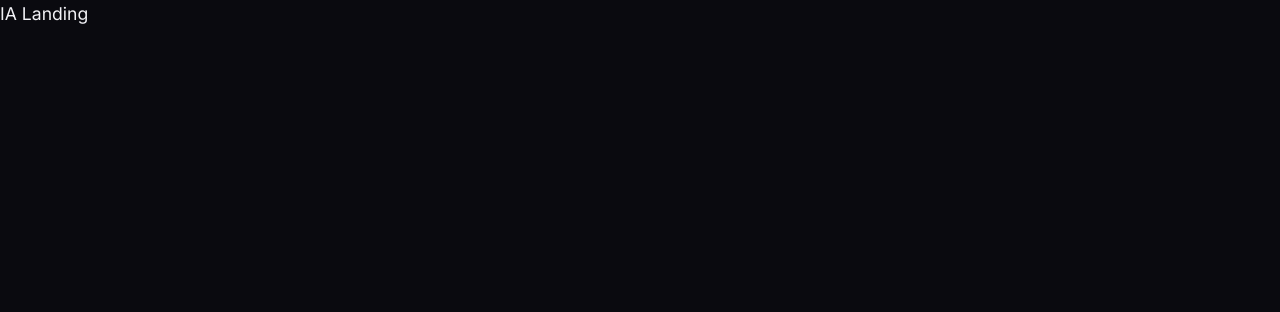
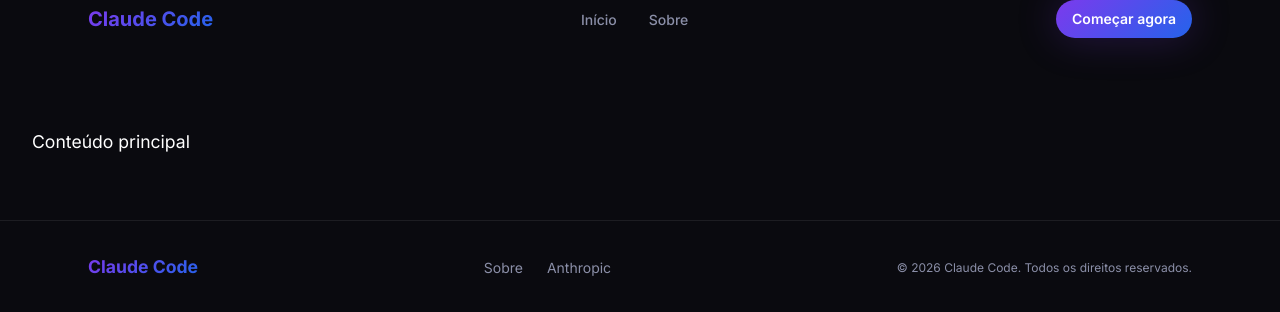
Before and after one commit to Grn144/site-IA, a React (Vite) app: page / in a window 1280 px wide. Shown: the top 312 px of the page. Built offline with nearby package versions, Linux system fonts and the light colour scheme.

Commit message:
feat: add Container, Navbar, and Footer layout components

```diff
--- a/src/App.jsx
+++ b/src/App.jsx
@@ -1,3 +1,14 @@
+import Navbar from './components/layout/Navbar/Navbar'
+import Footer from './components/layout/Footer/Footer'
+
 export default function App() {
-  return <div>IA Landing</div>
+  return (
+    <>
+      <Navbar />
+      <main>
+        <p style={{ color: 'white', padding: '4rem 2rem' }}>Conteúdo principal</p>
+      </main>
+      <Footer />
+    </>
+  )
 }
--- /dev/null
+++ b/src/components/layout/Container/Container.jsx
@@ -0,0 +1,5 @@
+import styles from './Container.module.css'
+
+export default function Container({ children, className = '' }) {
+  return <div className={`${styles.container} ${className}`}>{children}</div>
+}
--- /dev/null
+++ b/src/components/layout/Container/Container.module.css
@@ -0,0 +1,14 @@
+.container {
+  width: 100%;
+  max-width: var(--container-max);
+  margin-inline: auto;
+  padding-inline: var(--space-4);
+}
+
+@media (min-width: 768px) {
+  .container { padding-inline: var(--space-8); }
+}
+
+@media (min-width: 1024px) {
+  .container { padding-inline: var(--space-12); }
+}
--- /dev/null
+++ b/src/components/layout/Footer/Footer.jsx
@@ -0,0 +1,25 @@
+import Container from '../Container/Container'
+import { footer } from '../../../data/content'
+import styles from './Footer.module.css'
+
+export default function Footer() {
+  return (
+    <footer className={styles.footer}>
+      <Container>
+        <div className={styles.inner}>
+          <span className={styles.logo}>{footer.logo}</span>
+          <ul className={styles.links} role="list">
+            {footer.links.map(({ label, href }) => (
+              <li key={href}>
+                <a href={href} className={styles.link}>
+                  {label}
+                </a>
+              </li>
+            ))}
+          </ul>
+          <p className={styles.copy}>{footer.copyright}</p>
+        </div>
+      </Container>
+    </footer>
+  )
+}
--- /dev/null
+++ b/src/components/layout/Footer/Footer.module.css
@@ -0,0 +1,49 @@
+.footer {
+  border-top: 1px solid var(--color-border-glass);
+  padding-block: var(--space-8);
+}
+
+.inner {
+  display: flex;
+  flex-direction: column;
+  align-items: center;
+  gap: var(--space-4);
+  text-align: center;
+}
+
+.logo {
+  font-weight: var(--font-weight-bold);
+  background: var(--color-brand-grad);
+  -webkit-background-clip: text;
+  -webkit-text-fill-color: transparent;
+  background-clip: text;
+}
+
+.links {
+  display: flex;
+  list-style: none;
+  gap: var(--space-6);
+}
+
+.link {
+  font-size: var(--text-sm);
+  color: var(--color-text-secondary);
+  transition: color var(--transition-fast);
+}
+
+.link:hover {
+  color: var(--color-text-primary);
+}
+
+.copy {
+  font-size: var(--text-xs);
+  color: var(--color-text-secondary);
+}
+
+@media (min-width: 768px) {
+  .inner {
+    flex-direction: row;
+    justify-content: space-between;
+    text-align: left;
+  }
+}
--- /dev/null
+++ b/src/components/layout/Navbar/Navbar.jsx
@@ -0,0 +1,39 @@
+import { useState, useEffect } from 'react'
+import Container from '../Container/Container'
+import Button from '../../ui/Button/Button'
+import { nav } from '../../../data/content'
+import styles from './Navbar.module.css'
+
+export default function Navbar() {
+  const [scrolled, setScrolled] = useState(false)
+
+  useEffect(() => {
+    const handleScroll = () => setScrolled(window.scrollY > 20)
+    window.addEventListener('scroll', handleScroll, { passive: true })
+    return () => window.removeEventListener('scroll', handleScroll)
+  }, [])
+
+  return (
+    <header className={`${styles.header} ${scrolled ? styles.scrolled : ''}`}>
+      <Container>
+        <nav className={styles.nav} aria-label="Navegação principal">
+          <a href="#hero" className={styles.logo} aria-label="Voltar ao início">
+            <span className={styles.logoGradient}>{nav.logo}</span>
+          </a>
+          <ul className={styles.links} role="list">
+            {nav.links.map(({ label, href }) => (
+              <li key={href}>
+                <a href={href} className={styles.link}>
+                  {label}
+                </a>
+              </li>
+            ))}
+          </ul>
+          <Button href="#sobre" size="sm">
+            {nav.cta}
+          </Button>
+        </nav>
+      </Container>
+    </header>
+  )
+}
--- /dev/null
+++ b/src/components/layout/Navbar/Navbar.module.css
@@ -0,0 +1,56 @@
+.header {
+  position: sticky;
+  top: 0;
+  z-index: 100;
+  height: var(--navbar-height);
+  transition: background var(--transition-base), border-color var(--transition-base);
+  border-bottom: 1px solid transparent;
+}
+
+.scrolled {
+  background: var(--glass-bg);
+  backdrop-filter: var(--glass-blur);
+  -webkit-backdrop-filter: var(--glass-blur);
+  border-bottom-color: var(--color-border-glass);
+}
+
+.nav {
+  display: flex;
+  align-items: center;
+  justify-content: space-between;
+  height: 100%;
+}
+
+.logo {
+  font-size: 1.25rem;
+  font-weight: var(--font-weight-bold);
+}
+
+.logoGradient {
+  background: var(--color-brand-grad);
+  -webkit-background-clip: text;
+  -webkit-text-fill-color: transparent;
+  background-clip: text;
+}
+
+.links {
+  display: none;
+  list-style: none;
+  gap: var(--space-8);
+}
+
+.link {
+  font-size: var(--text-sm);
+  font-weight: var(--font-weight-medium);
+  color: var(--color-text-secondary);
+  transition: color var(--transition-fast);
+}
+
+.link:hover,
+.link.active {
+  color: var(--color-text-primary);
+}
+
+@media (min-width: 768px) {
+  .links { display: flex; }
+}
```
